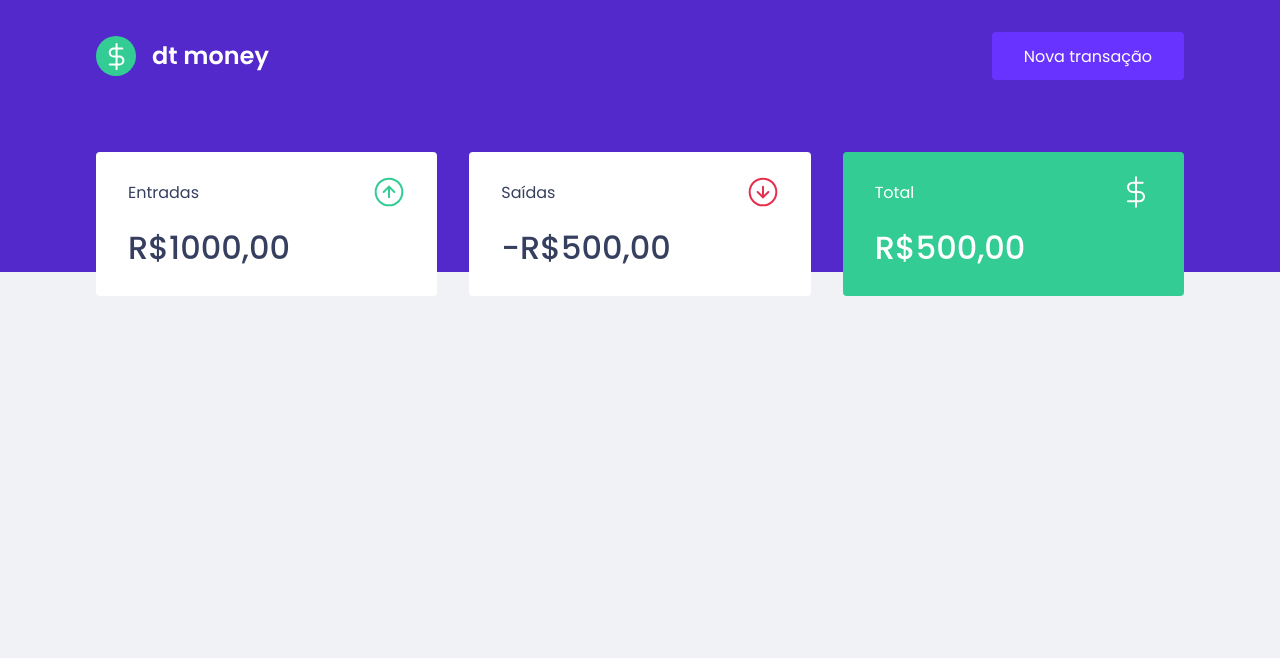
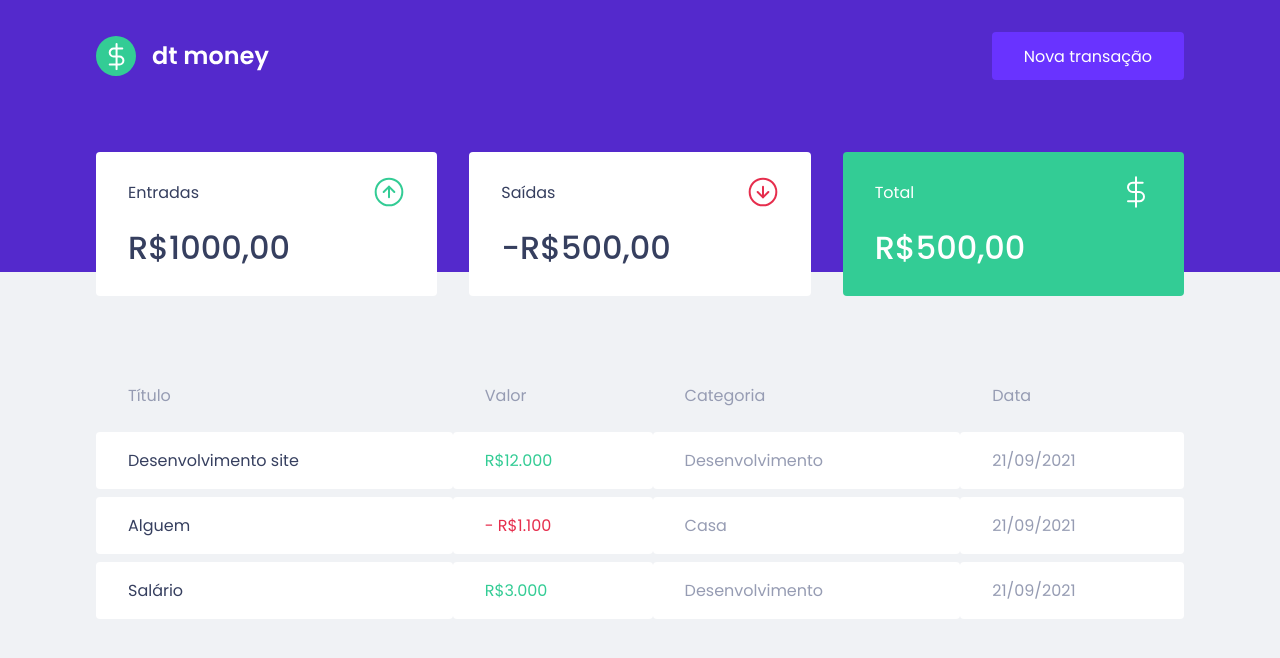
Before and after one commit to andreseichi/ignite-dtmoney, a React (Create React App) app: page / in a window 1280 px wide. Shown: the top 658 px of the page. Built offline with nearby package versions, Linux system fonts and the light colour scheme.

Commit message:
componente TransactionsTable

```diff
--- a/src/components/Dashboard/index.tsx
+++ b/src/components/Dashboard/index.tsx
@@ -1,4 +1,5 @@
 import { Summary } from '../Summary';
+import { TransactionsTable } from '../TransactionsTable';
 
 import { Container } from './styles';
 
@@ -6,6 +7,7 @@ export function Dashboard() {
   return (
     <Container>
       <Summary />
+      <TransactionsTable />
     </Container>
   );
 }
--- /dev/null
+++ b/src/components/TransactionsTable/index.tsx
@@ -0,0 +1,41 @@
+import { Container } from './styles';
+
+export function TransactionsTable() {
+  return (
+    <Container>
+      <table>
+        <thead>
+          <tr>
+            <th>Título</th>
+            <th>Valor</th>
+            <th>Categoria</th>
+            <th>Data</th>
+          </tr>
+        </thead>
+
+        <tbody>
+          <tr>
+            <td>Desenvolvimento site</td>
+            <td className="deposit">R$12.000</td>
+            <td>Desenvolvimento</td>
+            <td>21/09/2021</td>
+          </tr>
+
+          <tr>
+            <td>Alguem</td>
+            <td className="withdraw">- R$1.100</td>
+            <td>Casa</td>
+            <td>21/09/2021</td>
+          </tr>
+
+          <tr>
+            <td>Salário</td>
+            <td className="deposit">R$3.000</td>
+            <td>Desenvolvimento</td>
+            <td>21/09/2021</td>
+          </tr>
+        </tbody>
+      </table>
+    </Container>
+  );
+}
--- /dev/null
+++ b/src/components/TransactionsTable/styles.ts
@@ -0,0 +1,38 @@
+import styled from 'styled-components';
+
+export const Container = styled.div`
+  margin-top: 4rem;
+
+  table {
+    width: 100%;
+    border-spacing: 0 0.5rem;
+
+    th {
+      color: var(--text-body);
+      font-weight: 400;
+      padding: 1rem 2rem;
+      text-align: left;
+      line-height: 1.5rem;
+    }
+
+    td {
+      padding: 1rem 2rem;
+      border: 0;
+      background: var(--shape);
+      color: var(--text-body);
+      border-radius: 0.25rem;
+
+      &:first-child {
+        color: var(--text-title);
+      }
+
+      &.deposit {
+        color: var(--green);
+      }
+
+      &.withdraw {
+        color: var(--red);
+      }
+    }
+  }
+`;
```
